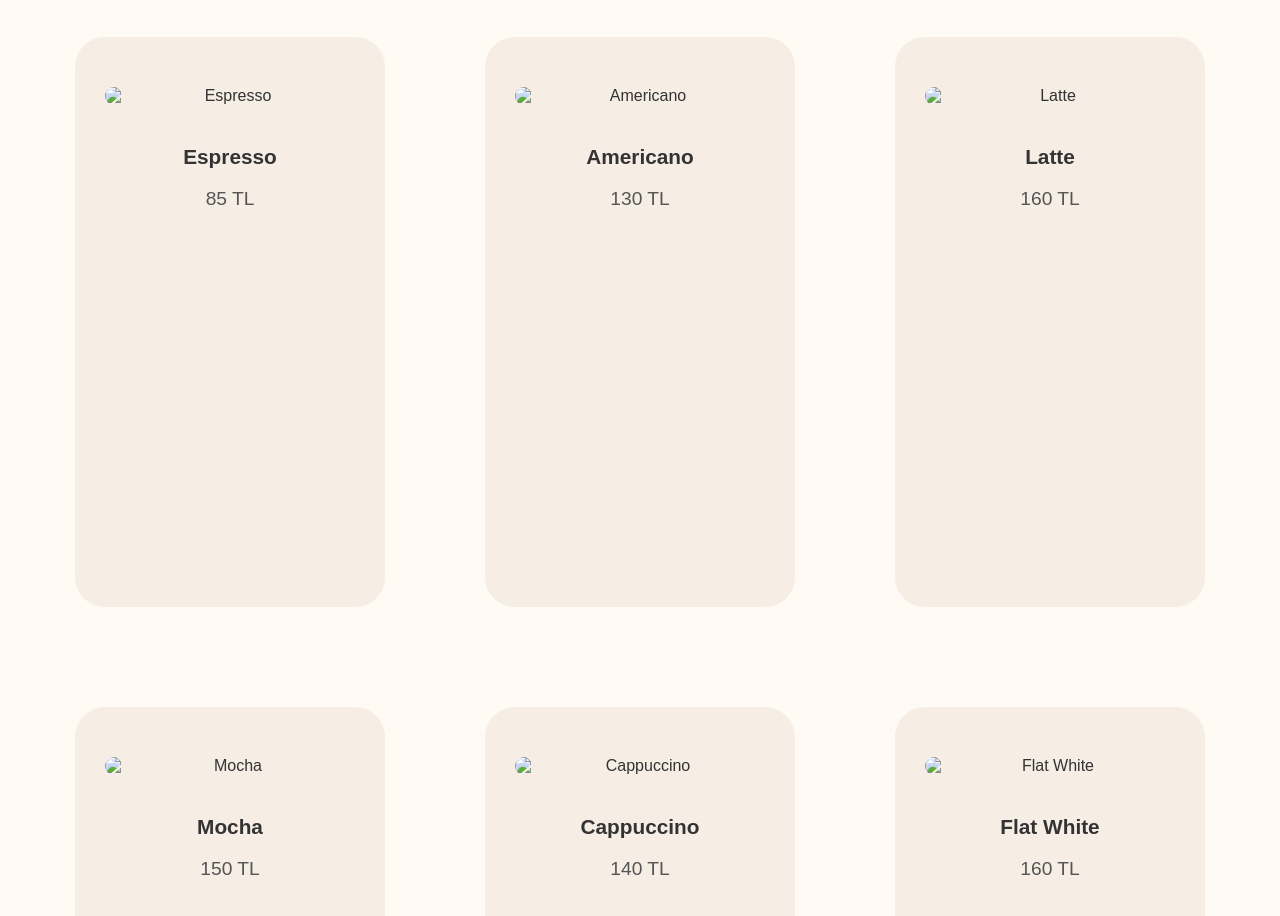
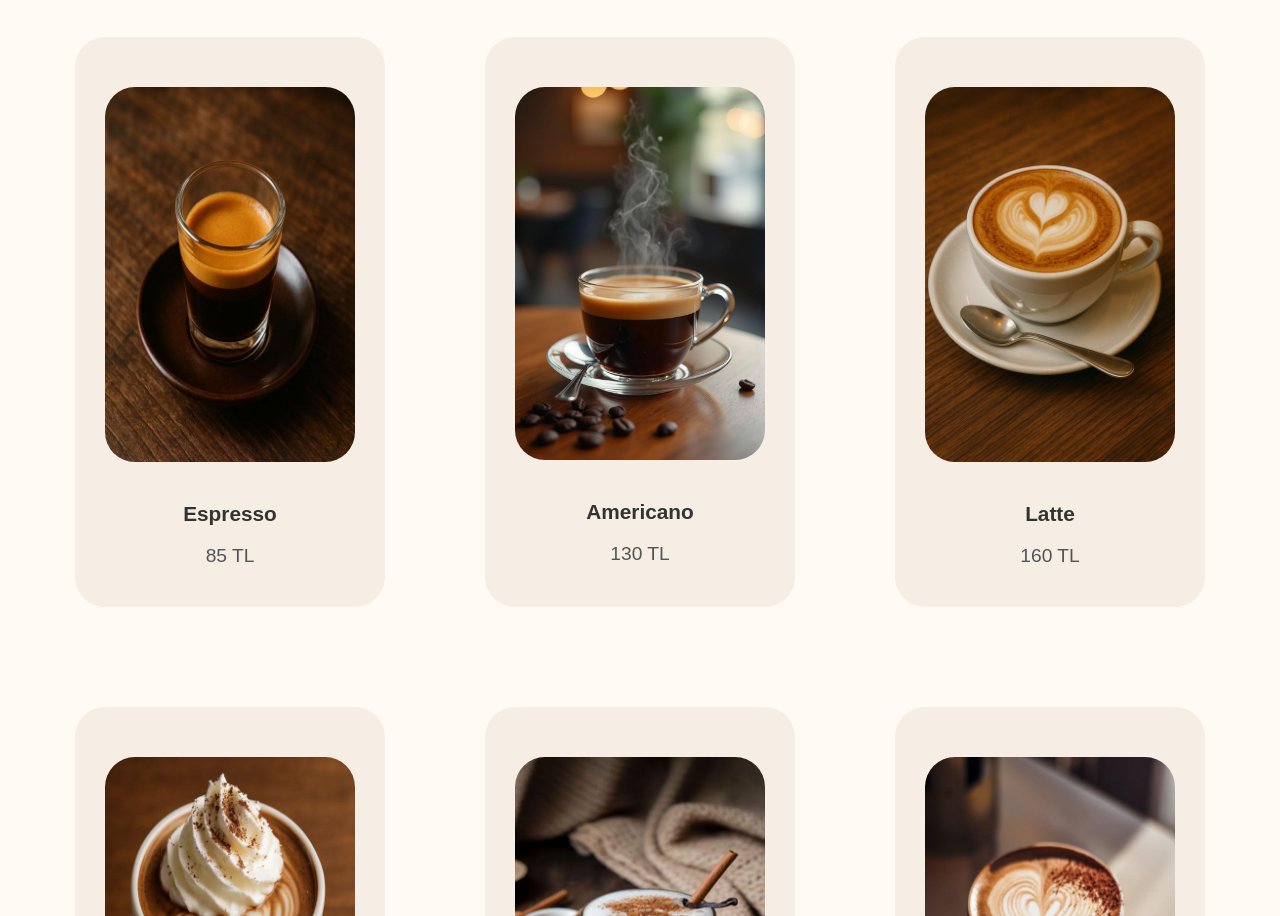
Before and after one commit to serhataygun/WebProgramming, a plain HTML site: page index.html in a window 1280 px wide. Shown: the part 216-1132 px from the top of the page. Drawn offline with Linux system fonts and the light colour scheme; files whose address does not match are found by name.

Commit message:
Fix image source paths in menu section

```diff
--- a/index.html
+++ b/index.html
@@ -25,37 +25,37 @@
 
     <section id="menu" class="section">
         <div class="menu-item">
-            <img src="images/espresso.jpg" alt="Espresso">
+            <img src="espresso.jpg" alt="Espresso">
             <h2>Espresso</h2>
             <p>85 TL</p>
         </div>
         <div class="menu-item">
-            <img src="images/ameicano.jpg" alt="Americano">
+            <img src="ameicano.jpg" alt="Americano">
             <h2>Americano</h2>
             <p>130 TL</p>
         </div>
         <div class="menu-item">
-            <img src="images/latte.jpg" alt="Latte">
+            <img src="latte.jpg" alt="Latte">
             <h2>Latte</h2>
             <p>160 TL</p>
         </div>
         <div class="menu-item">
-            <img src="images/mocha.jpg" alt="Mocha">
+            <img src="mocha.jpg" alt="Mocha">
             <h2>Mocha</h2>
             <p>150 TL</p>
         </div>
         <div class="menu-item">
-            <img src="images/cappucino.jpg" alt="Cappuccino">
+            <img src="cappucino.jpg" alt="Cappuccino">
             <h2>Cappuccino</h2>
             <p>140 TL</p>
         </div>
         <div class="menu-item">
-            <img src="images/flat-white.jpg" alt="Flat White">
+            <img src="flat-white.jpg" alt="Flat White">
             <h2>Flat White</h2>
             <p>160 TL</p>
         </div>
         <div class="menu-item">
-            <img src="images/hot-chocolate.jpg" alt="Hot Chocolate">
+            <img src="hot-chocolate.jpg" alt="Hot Chocolate">
             <h2>Hot Chocolate</h2>
             <p>130 TL</p>
         </div>
@@ -78,4 +78,5 @@
     </footer>
 
 </body>
+
 </html>
```
